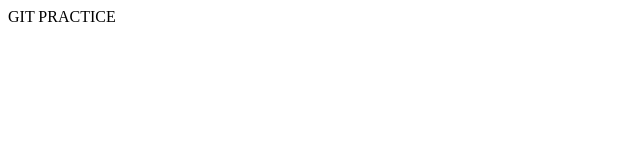
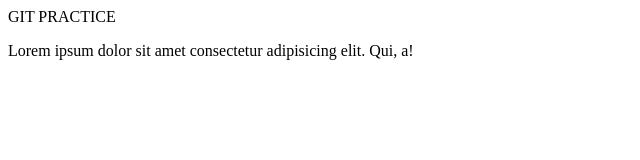
Before and after one commit to AJCODER2004/GIT-TASK, a plain HTML site: page index.html in a window 1280 px wide. Shown: the whole page, without its empty margins (0-640 px from the left). Drawn offline with Linux system fonts and the light colour scheme.

Commit message:
Paragraph Added

```diff
--- a/index.html
+++ b/index.html
@@ -7,5 +7,6 @@
 </head>
 <body>
     GIT PRACTICE
+    <p>Lorem ipsum dolor sit amet consectetur adipisicing elit. Qui, a!</p>
 </body>
 </html>
```
